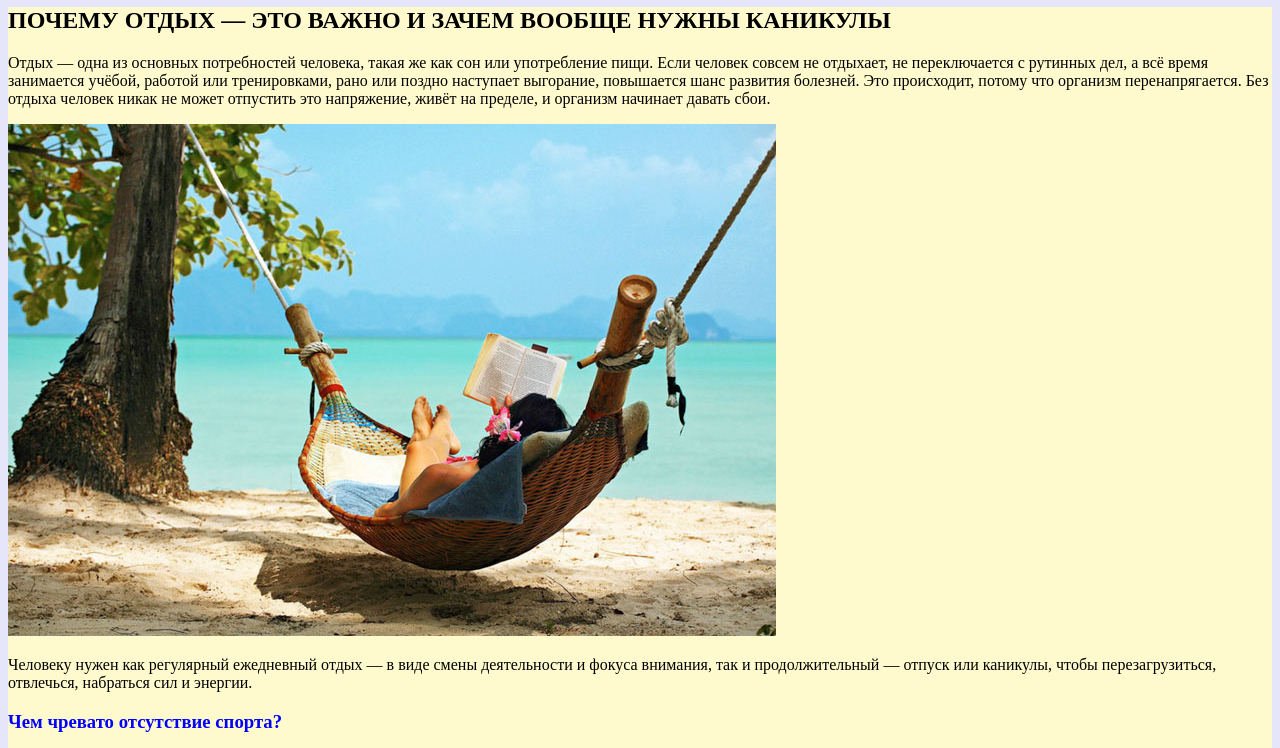
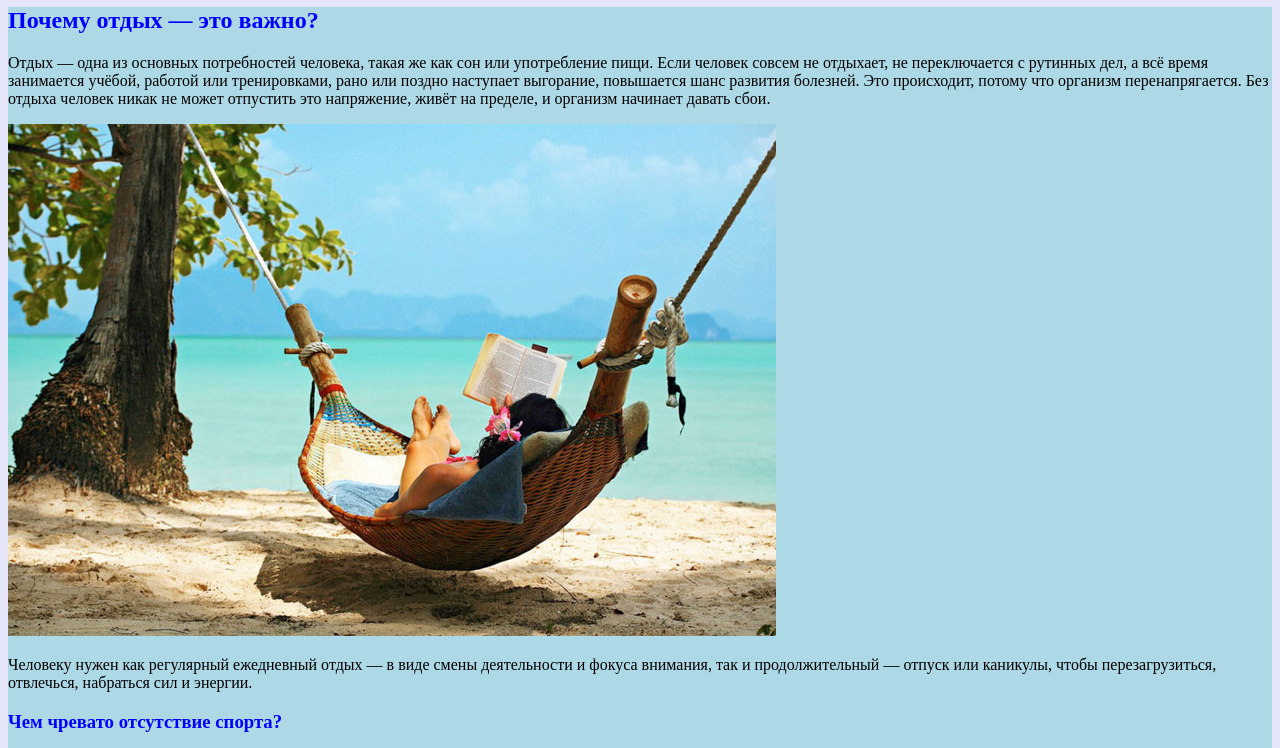
Before and after one commit to AlenaMazurec/AlenaMazurec.github.io, a plain HTML site: page index.html in a window 1280 px wide. Shown: the part 275-1023 px from the top of the page. Drawn offline with Linux system fonts and the light colour scheme.

Commit message:
Fri, Oct 13, 2023, 8:14 PM +07:00

```diff
--- a/index.html
+++ b/index.html
@@ -14,7 +14,7 @@
 
         <body>
         <div>
-    <h2>ПОЧЕМУ ОТДЫХ — ЭТО ВАЖНО И ЗАЧЕМ ВООБЩЕ НУЖНЫ КАНИКУЛЫ</h2>
+    <h2>Почему отдых — это важно?</h2>
         <p>
             Отдых — одна из основных потребностей человека, такая же как сон или употребление пищи. Если человек совсем не отдыхает, не переключается с рутинных дел, а всё время занимается учёбой, работой или тренировками, рано или поздно наступает выгорание, повышается шанс развития болезней. Это происходит, потому что организм перенапрягается. Без отдыха человек никак не может отпустить это напряжение, живёт на пределе, и организм начинает давать сбои.
         </p>
--- a/style.css
+++ b/style.css
@@ -13,7 +13,7 @@ nav {
     background-color: #AFEEEE
 }
 div {
-    background-color: #FFFACD
+    background-color: #ADD8E6
 }
 li {
     color: #000000
@@ -21,3 +21,6 @@ li {
 h3 {
     color: #0000FF
 }
+h2 {
+    color: #0000FF
+}
```
